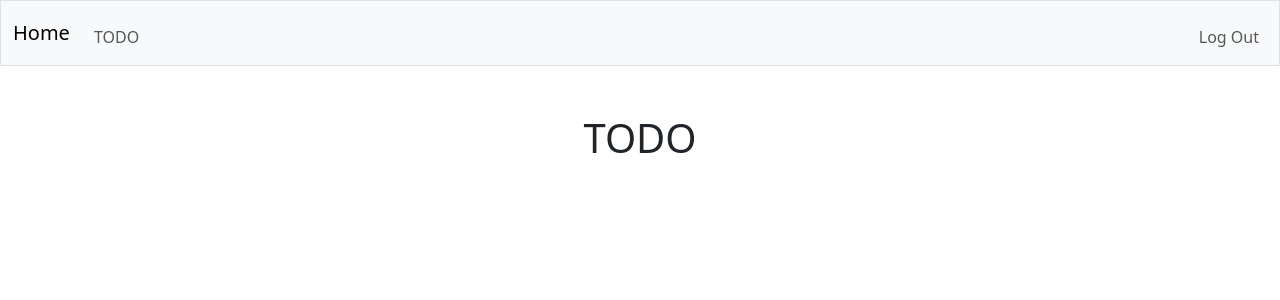
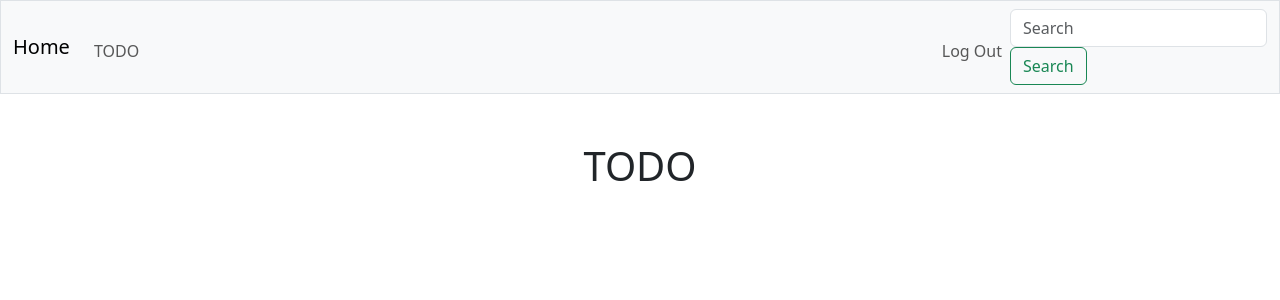
Before and after one commit to PythonDot64/Bookstore, a Flask app: page / in a window 1280 px wide. Shown: the top 300 px of the page. Run offline with Flask 3, Linux system fonts and the light colour scheme; the visitor is signed in with stand-in values (Sample User, id 1); some libraries are stand-ins or nearby versions.

Commit message:
version 0.3 --added basic searching functionality

```diff
--- a/app.py
+++ b/app.py
@@ -3,18 +3,19 @@ from cs50 import SQL
 from darkdetect import isDark
 from flask import Flask, request, render_template, session, redirect, Response
 from flask_session import Session
+import requests
 
 from helper import login_required, apology
 
 from werkzeug.security import check_password_hash, generate_password_hash
 
-app = Flask(__name__)
+app: Flask = Flask(__name__)
 
 app.config["SESSION_PERMANENT"] = False
 app.config["SESSION_TYPE"] = "filesystem"
 Session(app)
 
-db = SQL("sqlite:///bookstore.db")
+db: SQL = SQL("sqlite:///bookstore.db")
 
 
 # from finance in pset 10
@@ -30,9 +31,6 @@ def after_request(response):
 @app.route("/")
 @login_required
 def index() -> tuple[str, int] | str:
-    if "GET" == request.method:
-        return render_template("index.html")
-
     return render_template("index.html")
 
 
@@ -42,8 +40,8 @@ def login() -> tuple[str, int] | Response:
     if request.method == "GET":
         return render_template("login.html")
 
-    username = request.form.get("username")
-    password = request.form.get("password")
+    username: str = request.form.get("username")
+    password: str = request.form.get("password")
 
     if not username:
         return apology("Missing username")
@@ -51,7 +49,7 @@ def login() -> tuple[str, int] | Response:
     if not password:
         return apology("Missing password")
 
-    user = db.execute("SELECT id, password FROM user WHERE username=?", username)
+    user: list[dict[str, int]] = db.execute("SELECT id, password FROM user WHERE username=?", username)
 
     if len(user) < 1:
         return apology("User not does not exist")
@@ -70,10 +68,10 @@ def register() -> tuple[str, int] | Response:
     if request.method == "GET":
         return render_template("register.html")
 
-    username = request.form.get("username")
-    password = request.form.get("password")
+    username: str = request.form.get("username")
+    password: str = request.form.get("password")
 
-    users = db.execute("SELECT * FROM user")
+    users: list[dict[str, int | str, str]] = db.execute("SELECT * FROM user")
 
     if not username:
         return apology("Missing username")
@@ -99,3 +97,15 @@ def register() -> tuple[str, int] | Response:
 def logout() -> tuple[str, int] | Response:
     session.clear()
     return redirect("/login")
+
+
+@app.route("/search")
+@login_required
+def search() -> tuple[str, int] | Response:
+    search: str = request.args.get("q")
+    print(search)
+
+    url: str = f"https://openlibrary.org/search.json?q={search}"
+
+    response: Response = requests.get(url)
+    return render_template("search.html", books=response.json()["docs"])
--- a/templates/layout.html
+++ b/templates/layout.html
@@ -1,17 +1,25 @@
 <!DOCTYPE html>
 
 <html lang="en">
+  <head>
+    <meta charset="utf-8" />
+    <meta name="viewport" content="width=device-width, initial-scale=1.0" />
 
-    <head>
-        <meta charset="utf-8">
-        <meta name="viewport" content="width=device-width, initial-scale=1.0">
+    <!-- Import style.css -->
+    <link href="styles.css" rel="stylesheet" />
 
     <!-- Import Bootstrap (https://getbootstrap.com/)-->
-        <link href="https://cdn.jsdelivr.net/npm/bootstrap@5.3.3/dist/css/bootstrap.min.css" rel="stylesheet" integrity="sha384-QWTKZyjpPEjISv5WaRU9OFeRpok6YctnYmDr5pNlyT2bRjXh0JMhjY6hW+ALEwIH" crossorigin="anonymous">
-        <script src="https://cdn.jsdelivr.net/npm/bootstrap@5.3.3/dist/js/bootstrap.bundle.min.js" integrity="sha384-YvpcrYf0tY3lHB60NNkmXc5s9fDVZLESaAA55NDzOxhy9GkcIdslK1eN7N6jIeHz" crossorigin="anonymous"></script>
-
-        <!-- Import style.css -->
-        <link href="style.css" rel="stylesheet">
+    <link
+      href="https://cdn.jsdelivr.net/npm/bootstrap@5.3.3/dist/css/bootstrap.min.css"
+      rel="stylesheet"
+      integrity="sha384-QWTKZyjpPEjISv5WaRU9OFeRpok6YctnYmDr5pNlyT2bRjXh0JMhjY6hW+ALEwIH"
+      crossorigin="anonymous"
+    />
+    <script
+      src="https://cdn.jsdelivr.net/npm/bootstrap@5.3.3/dist/js/bootstrap.bundle.min.js"
+      integrity="sha384-YvpcrYf0tY3lHB60NNkmXc5s9fDVZLESaAA55NDzOxhy9GkcIdslK1eN7N6jIeHz"
+      crossorigin="anonymous"
+    ></script>
 
     <title>Bookstore: {% block title %}{% endblock %}</title>
   </head>
@@ -20,7 +28,15 @@
     <nav class="bg-light border navbar navbar-expand-md navbar-light">
       <div class="container-fluid">
         <a class="navbar-brand" href="/">Home</a>
-                <button aria-controls="navbar" aria-expanded="false" aria-label="Toggle navigation" class="navbar-toggler" data-bs-target="#navbar" data-bs-toggle="collapse" type="button">
+        <button
+          aria-controls="navbar"
+          aria-expanded="false"
+          aria-label="Toggle navigation"
+          class="navbar-toggler"
+          data-bs-target="#navbar"
+          data-bs-toggle="collapse"
+          type="button"
+        >
           <span class="navbar-toggler-icon"></span>
         </button>
         <div class="collapse navbar-collapse" id="navbar">
@@ -29,19 +45,32 @@
             <li class="nav-item"><a class="nav-link" href="#">TODO</a></li>
           </ul>
           <ul class="navbar-nav ms-auto mt-2">
-                            <li class="nav-item"><a class="nav-link" href="/logout">Log Out</a></li>
+            <li class="nav-item">
+              <a class="nav-link" href="/logout">Log Out</a>
+            </li>
           </ul>
+          <form class="form-inline" action="/search" method="get">
+            <input
+              class="form-control mr-sm-2"
+              type="search"
+              placeholder="Search"
+              aria-label="Search"
+              name="q"
+            />
+            <button class="btn btn-outline-success my-2 my-sm-0" type="submit">
+              Search
+            </button>
+          </form>
           {% else %}
           <ul class="navbar-nav ms-auto mt-2">
-                            <li class="nav-item"><a class="nav-link" href="/login">Log In</a></li>
+            <li class="nav-item">
+              <a class="nav-link" href="/login">Log In</a>
+            </li>
           </ul>
           {% endif %}
         </div>
       </div>
     </nav>
-        <div class="container py-5 text-center">
-            {% block main %}{% endblock %}
-        </div>
+    <div class="container py-5 text-center">{% block main %}{% endblock %}</div>
   </body>
-
 </html>
--- a/templates/style.css
+++ b/templates/styles.css
@@ -1,3 +1,7 @@
 a .noline {
     text-decoration: none;
 }
+
+ul {
+    list-style-type: none;
+}
```
Also changed, not shown: templates/search.html (added, +12 -0 lines). Lines whose indentation alone changed are shown as unchanged.
